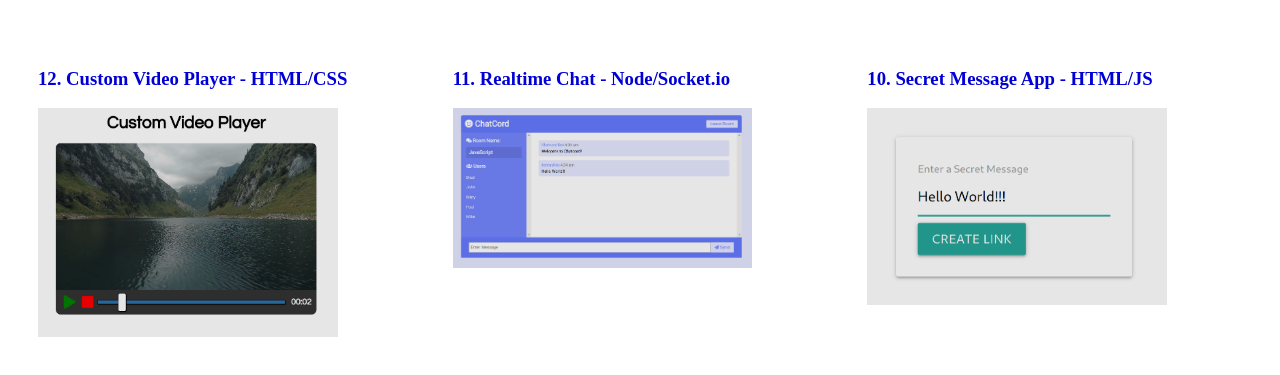
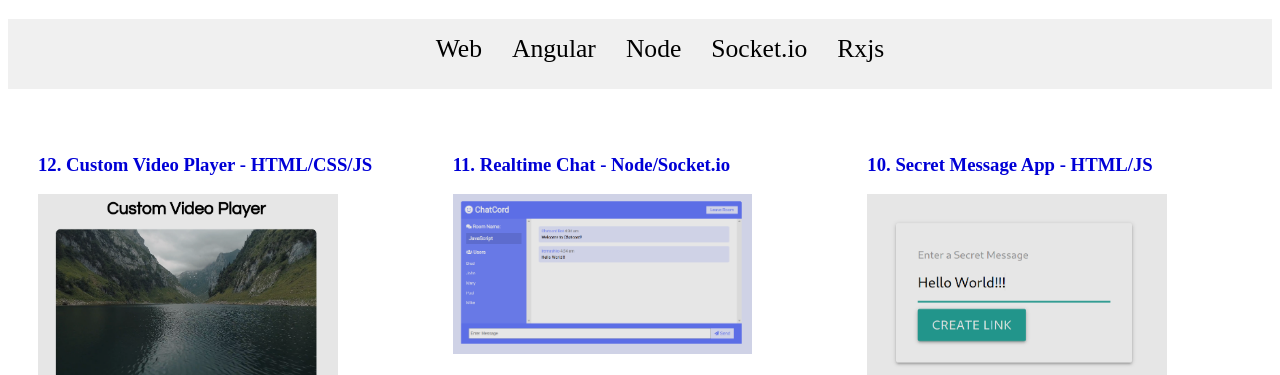
Before and after one commit to iromashko/vanilla-projects, a plain HTML site: page index.html in a window 1280 px wide. Shown: the part 101-476 px from the top of the page. Drawn offline with Linux system fonts and the light colour scheme.

Commit message:
menu refactor

```diff
--- a/index.html
+++ b/index.html
@@ -12,6 +12,7 @@
       }
 
       h1 {
+        text-align: center;
         padding: 20px;
       }
 
@@ -39,15 +40,44 @@
       img {
         width: 80%;
       }
+
+      ul {
+        display: flex;
+        justify-content: center;
+        align-items: center;
+        padding-bottom: 10px;
+        background: rgb(240, 240, 240);
+      }
+
+      li {
+        padding: 15px;
+        list-style: none;
+        font-size: 1.6rem;
+        font-weight: 500;
+      }
+
+      li:hover {
+        border-bottom: 2px solid gray;
+      }
     </style>
   </head>
   <body>
     <h1>100 Projects Challenge</h1>
 
+    <div class="filter">
+      <ul>
+        <li>Web</li>
+        <li>Angular</li>
+        <li>Node</li>
+        <li>Socket.io</li>
+        <li>Rxjs</li>
+      </ul>
+    </div>
+
     <main>
       <div class="project">
         <a target="_blank" href="custom-video-player">
-          <h3>12. Custom Video Player - HTML/CSS</h3>
+          <h3>12. Custom Video Player - HTML/CSS/JS</h3>
           <img
             src="/_img_previews/custom-video-player.png"
             alt="custom-video-player"
```
